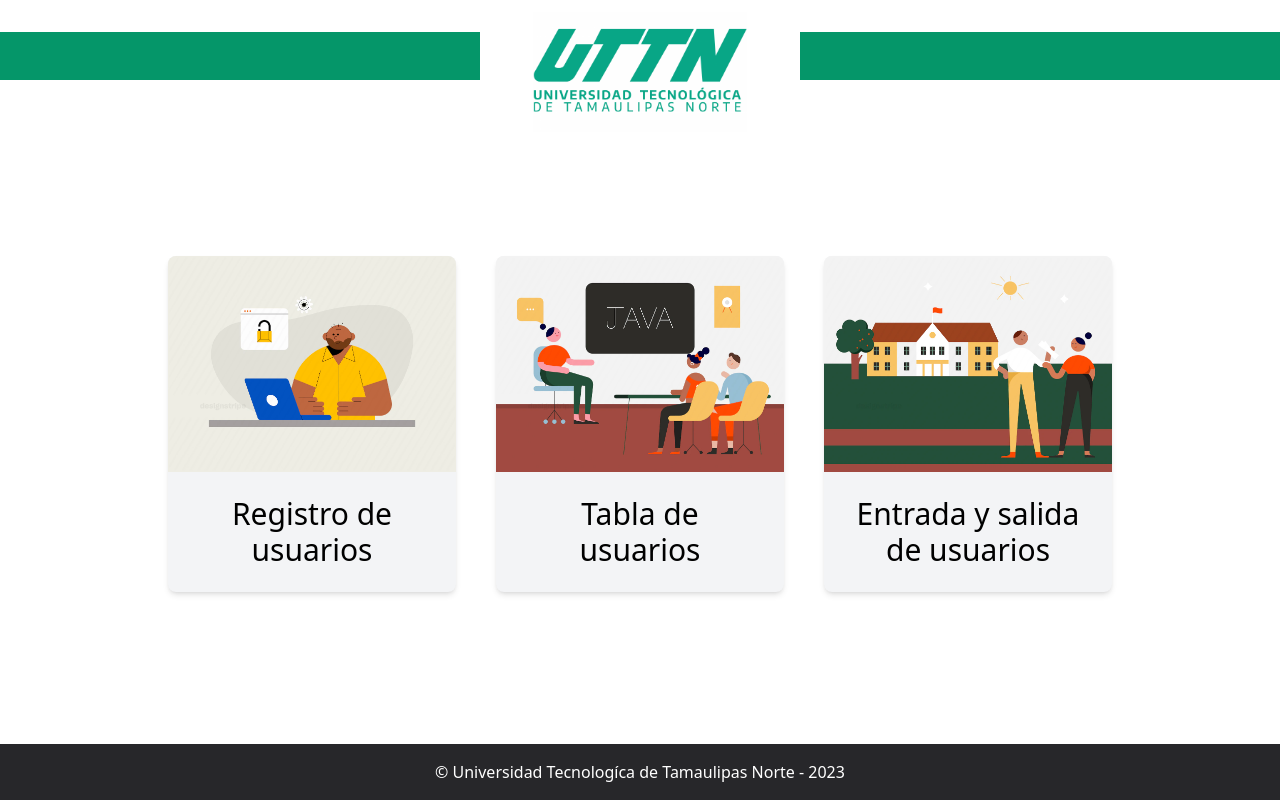
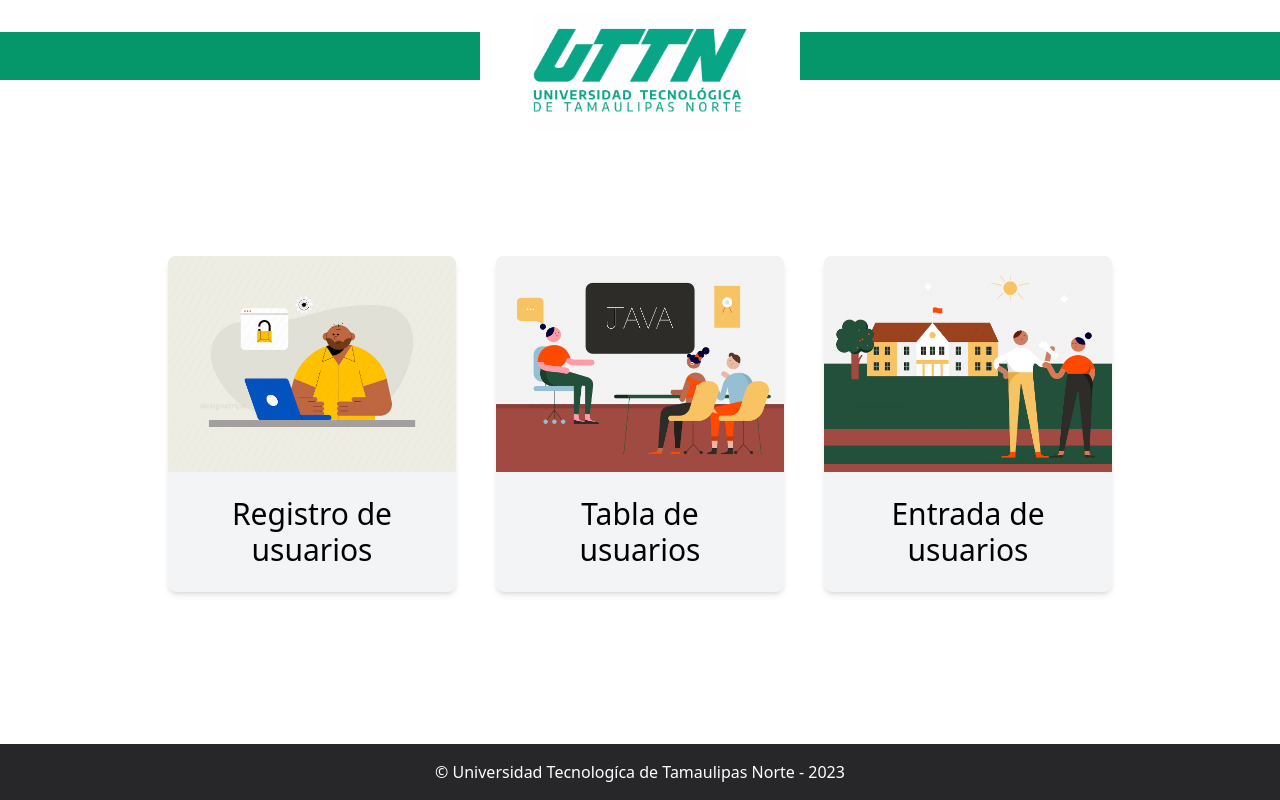
Before and after one commit to b-gaona/general-access-system, a React (Create React App) app in the folder client/: page / in a window 1280 px wide. Built offline with nearby package versions, Linux system fonts and the light colour scheme; no server answers.

Commit message:
Formatting the code

```diff
--- a/client/src/pages/IndexPage.js
+++ b/client/src/pages/IndexPage.js
@@ -4,8 +4,19 @@ import MenuCard from "../components/MenuCard";
 import register from "../img/register.webp";
 import students from "../img/students.webp";
 import arriveStatus from "../img/arriveStatus.webp";
+import { useEffect } from "react";
+import useUsersContext from "../hooks/use-users-context";
 
-function IndexPage(params) {
+function IndexPage() {
+  const { setFilteredUsers, setTerm, setSearchTerm } = useUsersContext();
+
+  useEffect(() => {
+    setFilteredUsers([]);
+    setTerm("");
+    setSearchTerm("");
+    // eslint-disable-next-line
+  }, []);
+
   return (
     <div className="flex flex-col justify-between min-h-screen">
       <Header></Header>
@@ -15,17 +26,17 @@ function IndexPage(params) {
           alt="Registro de usuarios"
           heading="Registro de usuarios"
           to="/register"
-          ></MenuCard>
+        ></MenuCard>
         <MenuCard
           img={students}
           alt="Tabla de usuarios"
           heading="Tabla de usuarios"
           to="/users"
-          ></MenuCard>
+        ></MenuCard>
         <MenuCard
           img={arriveStatus}
-          alt="Entrada y salida de usuarios"
-          heading="Entrada y salida de usuarios"
+          alt="Entrada de usuarios"
+          heading="Entrada de usuarios"
           to="/status"
         ></MenuCard>
       </div>
--- a/client/src/pages/ModificationPage.js
+++ b/client/src/pages/ModificationPage.js
@@ -29,7 +29,7 @@ function ModificationPage() {
       </h1>
       <div className="mx-16 flex items-center flex-col">
         <div className="flex gap-7 justify-center items-center w-full p-2">
-          <SearchBar />
+          <SearchBar collection="users"/>
         </div>
         <div className="flex flex-col justify-center items-center w-full">
           <SortableTable
@@ -39,6 +39,7 @@ function ModificationPage() {
             loader={
               isLoading && <Skeleton times={10} className="h-12 w-full" />
             }
+            showInfo
           />
           <Paginator />
         </div>
@@ -53,5 +54,5 @@ export default ModificationPage;
 
 //TODO: Add the user deleted in Form message
 //TODO: Fix the arrows in paginator (min and max)
-//TODO: Think how to resolve the register card into the user info
 //FIXME: Create a component for a table with paginator, sortable table, table with row info, and normal table
+//FIXME: Messages when importing, removing and exporting records
```
